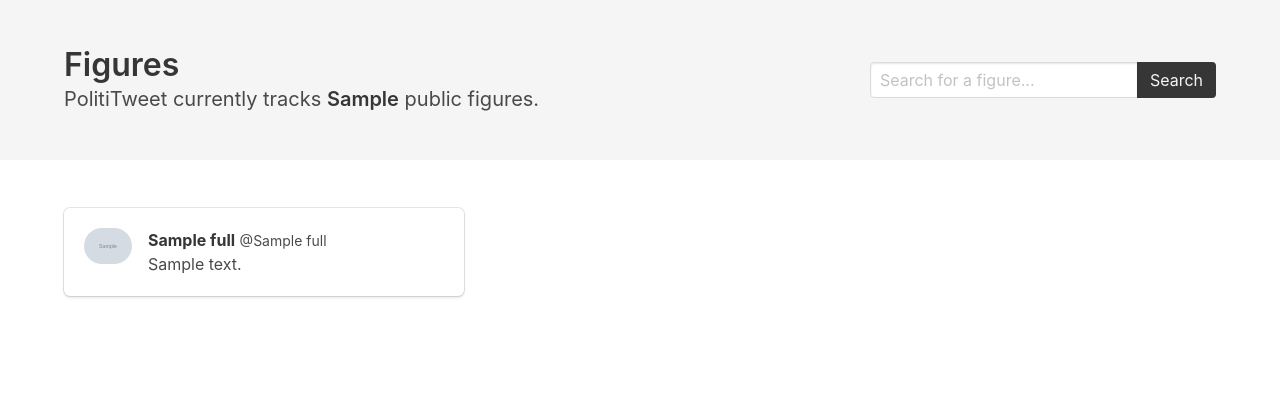
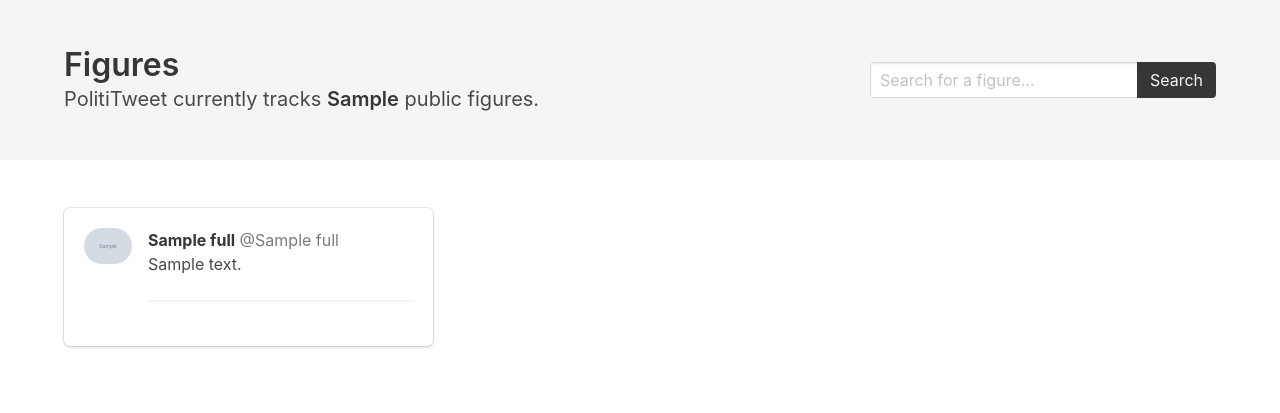
Before and after one commit to Politiwatch/polititweet, a Django app: template polititweet/tracker/templates/tracker/figures.html in a window 1280 px wide. Shown: the part 53-466 px from the top of the page. Run offline with Django 3.2, Linux system fonts and the light colour scheme; the template is opened without the code that fills it: most values are stand-ins (such as "Sample title", 1, 10 or a date in 2020); grey boxes marked "Sample" are stand-in pictures.

Commit message:
Fix flex styling

```diff
--- a/polititweet/tracker/models.py
+++ b/polititweet/tracker/models.py
@@ -8,6 +8,9 @@
     priority = models.IntegerField(default=1)
     flagged = models.BooleanField(default=False)
 
+    def deleted_tweets(self):
+        return Tweet.objects.filter(user=self, deleted=True)
+
 class Tweet(models.Model):
     tweet_id = models.BigIntegerField(primary_key=True)
     full_data = JSONField()
--- a/polititweet/tracker/static/tracker/base.css
+++ b/polititweet/tracker/static/tracker/base.css
@@ -5,12 +5,13 @@
 
 .grid {
     display: flex;
-    flex-flow: row;
     flex-wrap: wrap;
+    flex-direction: row;
 }
 
 @media screen and (min-width: 920px) {
     .figure-card {
-        width: 400px;
+        width: 32%;
+        min-width: 350px;
     }
 }
--- a/polititweet/tracker/templates/tracker/figures.html
+++ b/polititweet/tracker/templates/tracker/figures.html
@@ -49,9 +49,10 @@
             <div class="media-content">
                 <div class="content">
                     <p>
-                        <strong>{{figure.full_data.name}}</strong> <small>@{{figure.full_data.screen_name}}</small>
+                        <strong>{{figure.full_data.name}}</strong> <a class="has-text-grey" href="https://twitter.com/{{figure.full_data.screen_name}}">@{{figure.full_data.screen_name}}</a>
                         <br>
                         {{figure.full_data.description}}
+                        <hr>
                     </p>
                 </div>
             </div>
```
